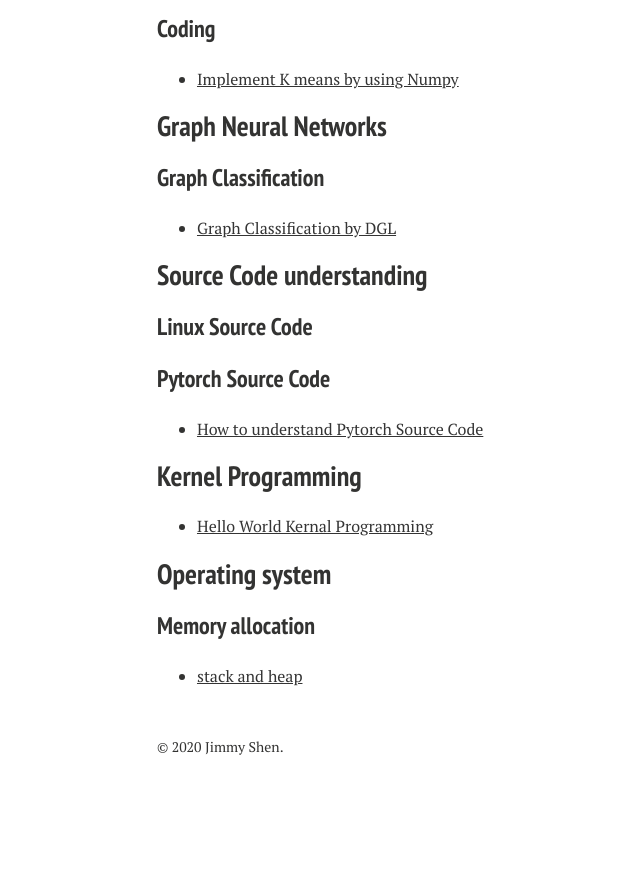
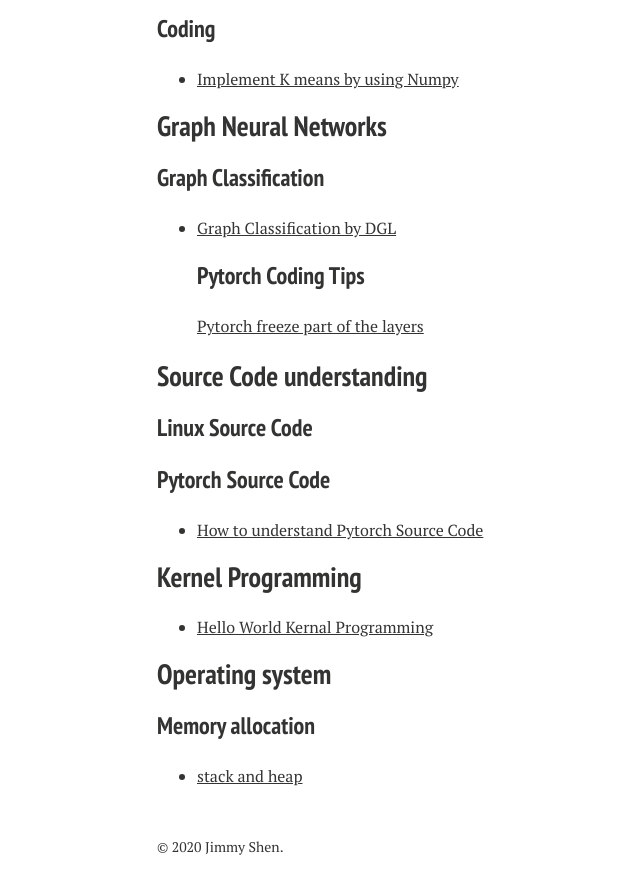
Before and after one commit to xiaokeshen/xiaokeshen.github.io, a Jekyll site: the page built from blog/index.md, in a window 1280 px wide and 900 px high, scrolled down 3570 px. Shown: the top 894 px of the window, without its empty margins (163-803 px from the left). Built offline with Jekyll 4.4.1, drawn with Linux system fonts in a browser that asks for light colours; nearby versions of some CDN libraries; before the commit the page ends 4375 px from its top, so only the background shows below that.

Commit message:
add one blog

```diff
--- a/blog/index.md
+++ b/blog/index.md
@@ -122,6 +122,8 @@
 ## Graph Neural Networks
 ### Graph Classification
 - [Graph Classification by DGL](https://medium.com/@jim.morris.shen/tutorial-of-graph-classification-by-dgl-75baa9478c16?source=friends_link&sk=44b0c49061390ab9ae946f1b8b9a0f6e)
+### Pytorch Coding Tips
+[Pytorch freeze part of the layers](https://medium.com/@jim.morris.shen/pytorch-freeze-part-of-the-layers-4554105e03a6?source=friends_link&sk=20df07ebc5848050e68efe27b03ad37f)
 
 ## Source Code understanding
 ### Linux Source Code
```
